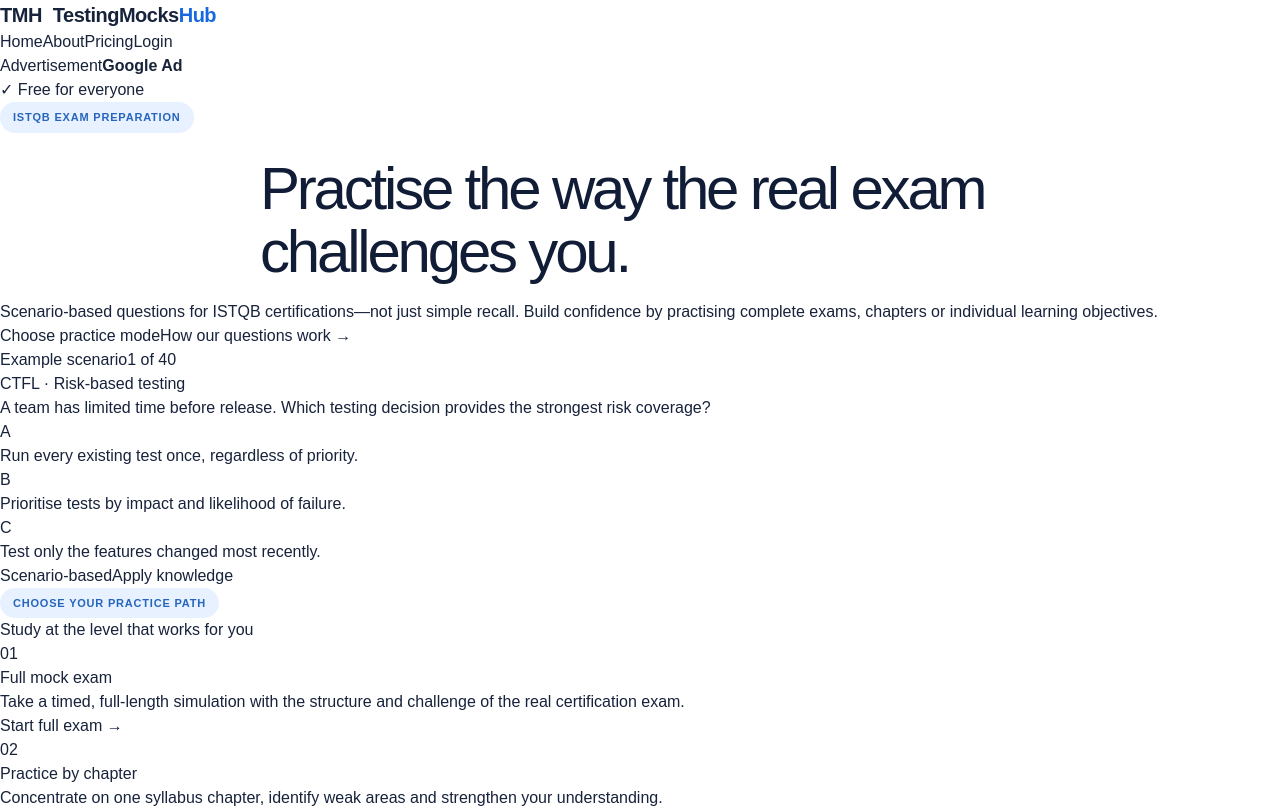
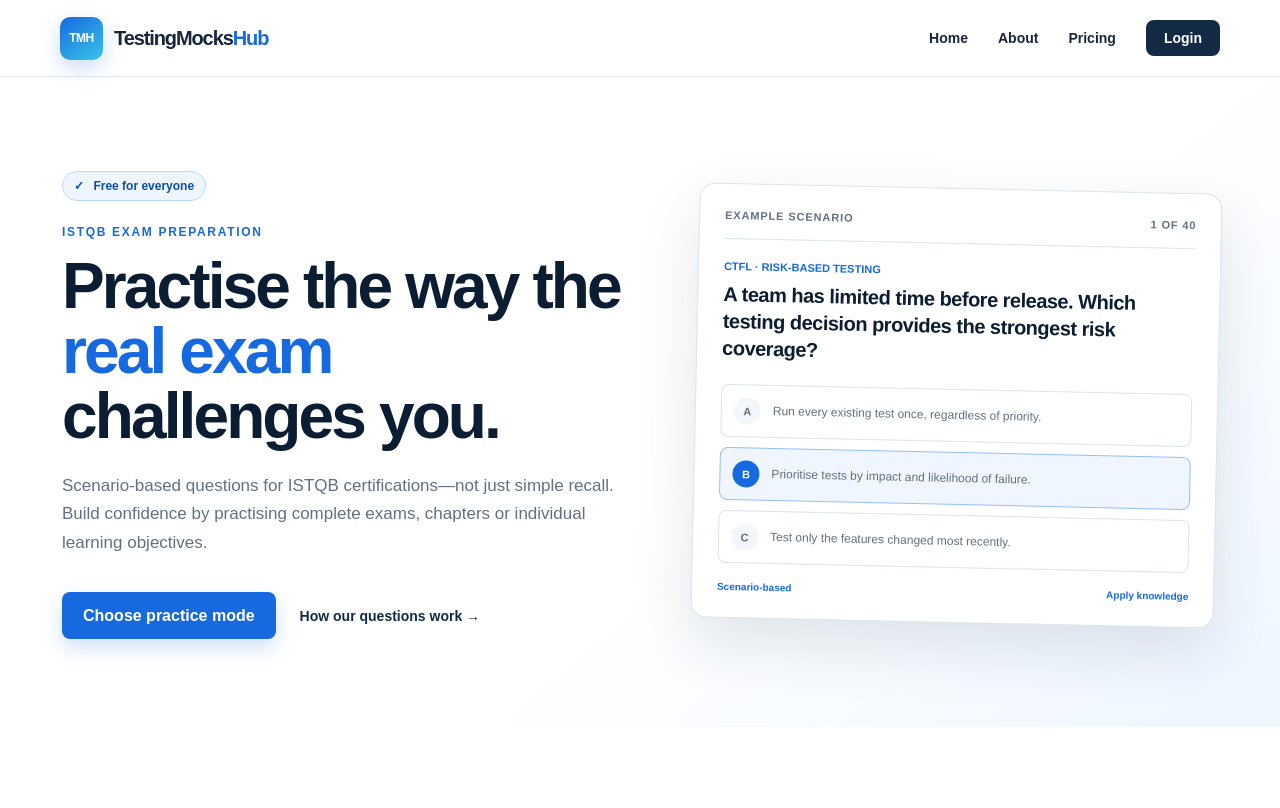
Before and after one commit to ayazfarooq/testingmockshub, a Next.js app: page / in a window 1280 px wide. Shown: the top 808 px of the page. Built offline with nearby package versions, Linux system fonts and the light colour scheme.

Commit message:
reverted changes to css for footer size

```diff
--- a/app/globals.css
+++ b/app/globals.css
@@ -1,89 +1,156 @@
-@import "tailwindcss";
+:root {
+  --navy: #132a45;
+  --navy-deep: #0b1d32;
+  --blue: #1769e0;
+  --blue-dark: #0d4eac;
+  --cyan: #39c4e8;
+  --ink: #17263a;
+  --muted: #617083;
+  --line: #dce4ec;
+  --soft: #f3f7fb;
+  --white: #ffffff;
+  --font-body: Arial, sans-serif;
+  --font-heading: Arial, sans-serif;
+}
 
-:root { --ink:#17223b; --muted:#62708a; --navy:#111d36; --blue:#1769e0; --line:#dce5f2; --mint:#23a879; }
-* { box-sizing:border-box; }
-html { scroll-behavior:smooth; }
-body { margin:0; background:#fff; color:var(--ink); font-family:Arial, Helvetica, sans-serif; }
-a { color:inherit; text-decoration:none; }
-.site-shell { min-height:100vh; }
-.topbar { height:78px; display:flex; align-items:center; justify-content:space-between; padding:0 max(24px, calc((100vw - 1320px)/2)); border-bottom:1px solid #e7edf5; background:rgba(255,255,255,.96); position:sticky; top:0; z-index:20; backdrop-filter:blur(12px); }
-.brand { display:flex; align-items:center; gap:11px; font-size:20px; font-weight:800; letter-spacing:-.5px; }
-.brand>span:last-child>span,.footer-brand span { color:var(--blue); }
-.brand-mark { width:38px; height:38px; border-radius:10px; display:grid; place-items:center; color:#fff; font-size:12px; background:linear-gradient(135deg,var(--blue),#50a2ff); box-shadow:0 6px 14px #1769e033; }
-.main-nav { display:flex; align-items:center; gap:34px; font-size:14px; font-weight:600; }
-.main-nav a { padding:10px 0; color:#4b5870; }
-.main-nav a:hover,.main-nav .active { color:var(--blue); }
-.main-nav .login-link { padding:10px 21px; border:1px solid #c9d5e6; border-radius:9px; color:var(--ink); }
-.page-grid { display:grid; grid-template-columns:150px minmax(0, 1040px) 150px; gap:24px; max-width:1436px; margin:0 auto; padding:0 16px; }
-.ad-rail { position:sticky; top:102px; margin-top:24px; height:600px; border:1px dashed #cbd6e5; border-radius:8px; color:#a2acba; background:#fafbfd; display:flex; flex-direction:column; align-items:center; justify-content:center; gap:18px; text-align:center; }
-.ad-rail>span { position:absolute; top:18px; font-size:9px; letter-spacing:1.7px; }
-.ad-mark { width:92px; height:92px; display:grid; place-items:center; border:1px solid #dde4ed; border-radius:50%; font-size:11px; line-height:1.5; }
-.ad-rail small { font-size:10px; }
-main { min-width:0; }
-.hero { text-align:center; padding:75px 30px 48px; background:radial-gradient(circle at 50% 0,#edf5ff 0,transparent 55%); }
-.eyebrow { display:inline-flex; align-items:center; gap:8px; padding:7px 13px; border-radius:20px; background:#e8f1ff; color:#2565bd; font-size:11px; font-weight:800; letter-spacing:.8px; text-transform:uppercase; }
-.eyebrow span { background:var(--blue); color:#fff; width:17px; height:17px; border-radius:50%; display:grid; place-items:center; font-size:10px; }
-h1 { margin:24px auto 17px; max-width:760px; font-size:60px; line-height:1.05; letter-spacing:-3.2px; color:var(--navy); }
-h1 em { font-style:normal; color:var(--blue); }
-.hero-copy { max-width:650px; margin:0 auto; font-size:18px; line-height:1.65; color:var(--muted); }
-.hero-points { display:flex; justify-content:center; gap:27px; margin-top:28px; font-size:12px; font-weight:700; color:#4f5d73; }
-.hero-points span { display:flex; align-items:center; gap:7px; }
-.check-icon { width:19px; height:19px; flex:none; color:var(--mint); background:#ddf6ed; border-radius:50%; padding:2px; }
-.practice-section { padding:43px 38px 72px; }
-.section-heading { text-align:center; }
-.section-heading>p,.section-label { color:var(--blue); font-size:10px; letter-spacing:1.8px; font-weight:800; }
-.section-heading h2,.difference-copy h2,.free-banner h2 { margin:10px 0 8px; color:var(--navy); font-size:31px; letter-spacing:-1.2px; }
-.section-heading>span { color:var(--muted); font-size:14px; }
-.mode-grid { display:grid; grid-template-columns:repeat(3,1fr); gap:17px; margin-top:34px; }
-.mode-card { position:relative; min-height:315px; display:flex; flex-direction:column; padding:26px; border:1px solid var(--line); border-radius:15px; background:#fff; box-shadow:0 8px 24px rgba(29,57,92,.06); transition:.2s ease; }
-.mode-card:hover { transform:translateY(-4px); border-color:#9dc5fb; box-shadow:0 15px 35px rgba(29,86,158,.12); }
-.mode-card.featured { border:2px solid var(--blue); padding:25px; }
-.card-top { height:48px; display:flex; justify-content:space-between; align-items:flex-start; }
-.card-icon { width:43px; height:43px; padding:10px; border-radius:11px; color:var(--blue); background:#eaf3ff; }
-.recommended { font-size:8px; letter-spacing:1.1px; font-weight:800; color:#fff; background:var(--blue); border-radius:4px; padding:6px 8px; }
-.mode-card h3 { margin:18px 0 10px; font-size:18px; letter-spacing:-.3px; }
-.mode-card p { margin:0; color:var(--muted); font-size:13px; line-height:1.65; }
-.card-meta { margin-top:17px; padding-top:14px; display:flex; gap:15px; border-top:1px solid #edf1f6; color:#738097; font-size:10px; }
-.mode-card strong { margin-top:auto; padding-top:20px; display:flex; align-items:center; gap:8px; color:var(--blue); font-size:12px; }
-.arrow-icon { width:17px; height:17px; }
-.difference-section { margin:0 18px 72px; padding:58px; display:grid; grid-template-columns:.9fr 1.1fr; gap:60px; border-radius:22px; background:var(--navy); color:#fff; overflow:hidden; position:relative; }
-.difference-section:before { content:""; position:absolute; width:280px; height:280px; border:1px solid #ffffff0d; border-radius:50%; left:-130px; bottom:-150px; box-shadow:0 0 0 55px #ffffff08,0 0 0 110px #ffffff05; }
-.difference-copy { position:relative; z-index:1; }
-.difference-copy h2 { color:#fff; line-height:1.2; }
-.difference-copy>p:not(.section-label) { color:#aebbd0; font-size:13px; line-height:1.7; }
-.difference-copy ul { list-style:none; padding:6px 0 0; margin:0; display:grid; gap:17px; }
-.difference-copy li { display:flex; gap:11px; align-items:flex-start; }
-.difference-copy li strong { display:block; font-size:12px; margin-bottom:4px; }
-.difference-copy li small { color:#98a8bf; font-size:11px; }
-.question-preview { background:#fff; color:var(--ink); border-radius:14px; padding:22px; box-shadow:0 25px 50px #050b1766; transform:rotate(1deg); }
-.preview-head { display:flex; justify-content:space-between; color:#738097; font-size:9px; text-transform:uppercase; letter-spacing:1px; padding-bottom:12px; border-bottom:1px solid #e8edf4; }
-.preview-label { color:var(--blue); font-size:8px; font-weight:800; letter-spacing:1px; margin:16px 0 7px; }
-.question-preview h3 { margin:0 0 15px; font-size:13px; line-height:1.55; }
-.answer { display:flex; align-items:center; gap:10px; min-height:36px; margin-top:7px; padding:8px 10px; border:1px solid #dfe6ef; border-radius:7px; color:#6a768a; font-size:10px; }
-.answer span { flex:1; }
-.answer.selected { border-color:#36aa83; background:#edfaf5; color:#176e55; font-weight:700; }
-.answer b { width:17px; height:17px; display:grid; place-items:center; color:#fff; background:#32a77f; border-radius:50%; }
-.explanation { margin-top:12px; padding:10px 12px; border-left:3px solid var(--blue); border-radius:3px; background:#eef5ff; color:#5b6880; font-size:9px; line-height:1.5; }
-.explanation strong { color:var(--blue); }
-.free-banner { margin:0 18px 28px; padding:34px 40px; display:flex; align-items:center; justify-content:space-between; border:1px solid #d6e7fb; border-radius:16px; background:linear-gradient(120deg,#eef6ff,#f8fbff); }
-.free-banner>div>span { color:var(--blue); font-size:9px; letter-spacing:1.5px; font-weight:800; }
-.free-banner h2 { margin:7px 0 5px; font-size:25px; }
-.free-banner p { margin:0; color:var(--muted); font-size:12px; }
-.free-banner>a { display:flex; gap:9px; align-items:center; padding:13px 18px; border-radius:9px; background:var(--blue); color:#fff; font-size:12px; font-weight:800; box-shadow:0 8px 18px #1769e033; }
-footer { height:78px; background:#0c172c; color:#a9b3c5; padding:0 max(24px,calc((100vw - 1180px)/2)); display:grid; grid-template-rows:49px 29px; }
-.footer-inner { display:grid; grid-template-columns:1fr auto 1fr; align-items:center; gap:30px; }
-.footer-brand { color:#fff; font-size:17px; font-weight:800; }
-.footer-inner nav { display:flex; gap:28px; font-size:11px; }
-.footer-inner nav a:hover { color:#fff; }
-.footer-inner p { text-align:right; margin:0; font-size:10px; }
-.footer-bottom { display:grid; place-items:center; border-top:1px solid #ffffff12; text-align:center; font-size:9px; color:#6f7c91; }
-@media (max-width:1180px) { .page-grid { grid-template-columns:minmax(0,1040px); max-width:1080px; } .ad-rail { display:none; } }
-@media (max-width:760px) {
-  .topbar { height:auto; min-height:68px; padding:14px 20px; } .brand { font-size:17px; } .brand-mark { width:34px; height:34px; }
-  .main-nav { gap:15px; font-size:12px; } .main-nav a:nth-child(2),.main-nav a:nth-child(3) { display:none; } .main-nav .login-link { padding:8px 13px; }
-  .page-grid { padding:0; } .hero { padding:55px 22px 35px; } h1 { font-size:43px; letter-spacing:-2.2px; } .hero-copy { font-size:15px; } .hero-points { flex-wrap:wrap; gap:12px 18px; }
-  .practice-section { padding:38px 20px 55px; } .section-heading h2 { font-size:27px; } .mode-grid { grid-template-columns:1fr; } .mode-card { min-height:280px; }
-  .difference-section { margin:0 12px 50px; padding:34px 22px; grid-template-columns:1fr; gap:30px; } .question-preview { transform:none; }
-  .free-banner { margin:0 12px 24px; padding:27px 22px; align-items:flex-start; flex-direction:column; gap:22px; }
-  footer { height:auto; min-height:68px; padding:18px 20px 12px; display:block; } .footer-inner { grid-template-columns:1fr; gap:14px; text-align:center; padding-bottom:14px; } .footer-inner nav { justify-content:center; flex-wrap:wrap; gap:12px 22px; } .footer-inner p { text-align:center; } .footer-bottom { padding-top:10px; }
+* { box-sizing: border-box; }
+html { scroll-behavior: smooth; }
+body { margin: 0; color: var(--ink); background: var(--white); font-family: var(--font-body); }
+a { color: inherit; }
+button, input, select { font: inherit; }
+button, a { -webkit-tap-highlight-color: transparent; }
+
+.siteHeader { position: sticky; top: 0; z-index: 20; border-bottom: 1px solid rgba(220,228,236,.9); background: rgba(255,255,255,.96); backdrop-filter: blur(16px); }
+.headerInner, .footerInner { width: min(1160px, calc(100% - 40px)); margin: 0 auto; display: flex; align-items: center; justify-content: space-between; }
+.headerInner { min-height: 76px; }
+.brand { display: inline-flex; align-items: center; gap: 11px; text-decoration: none; }
+.brandMark { width: 43px; height: 43px; display: grid; place-items: center; border-radius: 10px; color: var(--white); background: linear-gradient(145deg,var(--blue),var(--cyan)); font-family: var(--font-heading); font-size: 12px; font-weight: 800; letter-spacing: -.04em; box-shadow: 0 8px 20px rgba(23,105,224,.22); }
+.brandName { font-family: var(--font-heading); font-size: 20px; font-weight: 800; letter-spacing: -.055em; }
+.brandName span { color: var(--blue); }
+.mainNav, .footerNav { display: flex; align-items: center; gap: 30px; }
+.mainNav a, .footerNav a { font-size: 14px; font-weight: 650; text-decoration: none; }
+.mainNav a:hover, .footerNav a:hover, .textLink:hover { color: var(--blue); }
+.mainNav .loginButton { padding: 10px 18px; color: var(--white); border-radius: 8px; background: var(--navy); }
+.mainNav .loginButton:hover { color: var(--white); background: var(--blue); }
+
+.pageShell { display: grid; grid-template-columns: minmax(140px, 1fr) minmax(0, 1120px) minmax(140px, 1fr); }
+.contentColumn { min-width: 0; border-inline: 1px solid var(--line); }
+.adRail { padding: 42px 20px; background: var(--soft); }
+.adPlaceholder { position: sticky; top: 118px; min-height: 520px; display: grid; align-content: center; justify-items: center; gap: 8px; color: #8996a4; border: 1px dashed #b9c6d3; border-radius: 8px; background: rgba(255,255,255,.45); }
+.adPlaceholder span { font-size: 10px; letter-spacing: .15em; text-transform: uppercase; }
+.adPlaceholder strong { font-size: 13px; font-weight: 600; }
+
+.heroSection { min-height: 650px; display: grid; grid-template-columns: 1.05fr .95fr; gap: 54px; align-items: center; padding: 72px 62px 66px; background: linear-gradient(140deg,#fff 0%,#fff 60%,#eef6ff 100%); }
+.eyebrow { margin: 0 0 15px; color: var(--blue); font-size: 12px; font-weight: 800; letter-spacing: .14em; text-transform: uppercase; }
+.freeBadge { width: fit-content; margin-bottom: 24px; padding: 7px 11px; color: var(--blue-dark); border: 1px solid #bcd7ff; border-radius: 999px; background: #edf5ff; font-size: 12px; font-weight: 750; }
+.freeBadge span { margin-right: 6px; }
+h1, h2, h3 { margin-top: 0; color: var(--navy-deep); font-family: var(--font-heading); letter-spacing: -.045em; }
+.heroCopy h1 { max-width: 620px; margin-bottom: 22px; font-size: clamp(42px,5vw,65px); line-height: 1.02; }
+.heroCopy h1 span { color: var(--blue); }
+.heroLead { max-width: 600px; margin: 0; color: var(--muted); font-size: 17px; line-height: 1.7; }
+.heroActions { display: flex; align-items: center; gap: 24px; margin-top: 34px; }
+.primaryButton, .lightButton { display: inline-flex; justify-content: center; align-items: center; min-height: 47px; padding: 0 21px; border: 0; border-radius: 8px; text-decoration: none; font-weight: 750; cursor: pointer; }
+.primaryButton { color: var(--white); background: var(--blue); box-shadow: 0 9px 20px rgba(23,105,224,.2); }
+.primaryButton:hover { background: var(--blue-dark); }
+.primaryButton:disabled { opacity: .65; cursor: wait; }
+.textLink { color: var(--navy); font-size: 14px; font-weight: 750; text-decoration: none; }
+
+.questionPreview { padding: 25px; border: 1px solid var(--line); border-radius: 16px; background: var(--white); box-shadow: 0 24px 60px rgba(18,46,78,.12); transform: rotate(1.25deg); }
+.previewTop, .previewFoot { display: flex; justify-content: space-between; align-items: center; }
+.previewTop { padding-bottom: 17px; color: var(--muted); border-bottom: 1px solid var(--line); font-size: 11px; font-weight: 750; text-transform: uppercase; letter-spacing: .08em; }
+.previewMeta { margin: 21px 0 9px; color: var(--blue); font-size: 11px; font-weight: 800; text-transform: uppercase; }
+.questionPreview h2 { margin-bottom: 22px; font-size: 20px; line-height: 1.35; letter-spacing: -.025em; }
+.answerOption { display: flex; gap: 12px; align-items: center; margin-top: 10px; padding: 12px; border: 1px solid var(--line); border-radius: 8px; }
+.answerOption > span { flex: 0 0 auto; width: 27px; height: 27px; display: grid; place-items: center; border-radius: 50%; color: var(--muted); background: var(--soft); font-size: 11px; font-weight: 800; }
+.answerOption p { margin: 0; color: var(--muted); font-size: 12px; line-height: 1.4; }
+.answerOption.selected { border-color: #94beff; background: #f0f6ff; }
+.answerOption.selected > span { color: var(--white); background: var(--blue); }
+.previewFoot { margin-top: 18px; color: var(--blue); font-size: 10px; font-weight: 750; }
+
+.practiceSection { padding: 84px 62px; }
+.sectionHeading { max-width: 640px; margin-bottom: 38px; }
+.sectionHeading h2, .differenceSection h2, .freeSection h2 { margin-bottom: 0; font-size: clamp(31px,4vw,46px); line-height: 1.1; }
+.practiceGrid { display: grid; grid-template-columns: repeat(3,1fr); gap: 18px; }
+.practiceCard { min-height: 310px; display: flex; flex-direction: column; padding: 28px; border: 1px solid var(--line); border-radius: 12px; background: var(--white); transition: transform .2s,box-shadow .2s,border-color .2s; }
+.practiceCard:hover { transform: translateY(-4px); border-color: #a9caff; box-shadow: 0 16px 36px rgba(18,46,78,.1); }
+.cardNumber { width: 42px; height: 42px; display: grid; place-items: center; margin-bottom: 46px; color: var(--blue); border-radius: 9px; background: #edf5ff; font-size: 12px; font-weight: 850; }
+.practiceCard h3 { margin-bottom: 12px; font-size: 21px; }
+.practiceCard p { margin: 0 0 24px; color: var(--muted); font-size: 14px; line-height: 1.6; }
+.practiceCard a { margin-top: auto; color: var(--blue); font-size: 13px; font-weight: 800; text-decoration: none; }
+
+.differenceSection { display: grid; grid-template-columns: .9fr 1.1fr; gap: 66px; padding: 84px 62px; background: var(--soft); }
+.differenceCopy > p { margin: 0 0 30px; color: var(--muted); line-height: 1.75; }
+.differenceCopy ul { margin: 0; padding: 0; list-style: none; }
+.differenceCopy li { display: flex; align-items: center; gap: 15px; padding: 15px 0; border-top: 1px solid var(--line); font-weight: 700; }
+.differenceCopy li span { color: var(--blue); font-size: 11px; }
+.freeSection { padding: 72px 62px; color: var(--white); text-align: center; background: var(--navy); }
+.freeSection .eyebrow { color: var(--cyan); }
+.freeSection h2 { color: var(--white); }
+.freeSection > p:not(.eyebrow) { margin: 17px 0 27px; color: #bfd0e2; }
+.lightButton { color: var(--navy); background: var(--white); }
+
+.siteFooter { color: #c1cfdd; background: var(--navy-deep); }
+.footerInner { min-height: 150px; gap: 30px; }
+.siteFooter .brandName { color: var(--white); }
+.footerInner > p { margin: 0; font-size: 12px; }
+
+.standardPage { width: min(1060px,calc(100% - 40px)); min-height: 65vh; margin: 0 auto; padding: 90px 0; }
+.pageIntro { max-width: 800px; margin-bottom: 55px; }
+.pageIntro h1, .selectionPanel h1, .authCard h1 { margin-bottom: 20px; font-size: clamp(39px,6vw,64px); line-height: 1.05; }
+.pageLead { color: var(--muted); font-size: 18px; line-height: 1.7; }
+.pageLead p { margin: 0; }
+.proseGrid { display: grid; grid-template-columns: repeat(3,1fr); gap: 20px; }
+.proseGrid article { padding: 28px; border: 1px solid var(--line); border-radius: 12px; }
+.proseGrid h2 { font-size: 22px; }
+.proseGrid p, .legalPage section p { color: var(--muted); line-height: 1.7; }
+.pricingCard { max-width: 540px; padding: 38px; border: 1px solid var(--line); border-radius: 14px; box-shadow: 0 18px 50px rgba(18,46,78,.09); }
+.price { margin: 0 0 24px; color: var(--navy); font: 800 50px var(--font-heading); letter-spacing: -.05em; }
+.price span { color: var(--muted); font: 500 14px var(--font-body); letter-spacing: 0; }
+.pricingCard ul { margin: 0 0 30px; padding-left: 20px; color: var(--muted); line-height: 2; }
+.legalPage section { max-width: 800px; }
+.legalPage section h2 { margin: 38px 0 10px; }
+
+.authPage { min-height: 70vh; display: grid; place-items: center; padding: 70px 20px; background: var(--soft); }
+.authCard { width: min(450px,100%); padding: 38px; border: 1px solid var(--line); border-radius: 14px; background: var(--white); box-shadow: 0 18px 50px rgba(18,46,78,.1); }
+.authCard > p:not(.eyebrow,.formMessage) { color: var(--muted); }
+.authCard form { display: grid; gap: 9px; margin-top: 28px; }
+.authCard label, .selectionPanel label { margin-top: 8px; font-size: 13px; font-weight: 750; }
+.authCard input, .selectionPanel select { width: 100%; height: 46px; padding: 0 12px; border: 1px solid #bdc9d5; border-radius: 7px; background: var(--white); }
+.authCard .primaryButton { margin-top: 15px; }
+.formMessage { margin-bottom: 0; color: var(--blue-dark); font-size: 13px; }
+.selectionPanel { max-width: 620px; padding: 42px; border: 1px solid var(--line); border-radius: 14px; }
+.selectionPanel > p:not(.eyebrow) { color: var(--muted); line-height: 1.7; }
+.selectionPanel label { display: block; margin: 30px 0 8px; }
+.selectionPanel .primaryButton { margin: 20px 14px 0 0; }
+
+@media (max-width: 1320px) {
+  .pageShell { grid-template-columns: minmax(0,1fr); }
+  .adRail { display: none; }
+  .contentColumn { border-inline: 0; }
 }
+@media (max-width: 850px) {
+  .heroSection, .differenceSection { grid-template-columns: 1fr; }
+  .heroSection { padding: 58px 30px; }
+  .questionPreview { max-width: 570px; transform: none; }
+  .practiceSection, .differenceSection, .freeSection { padding: 62px 30px; }
+  .practiceGrid, .proseGrid { grid-template-columns: 1fr; }
+  .practiceCard { min-height: 250px; }
+  .cardNumber { margin-bottom: 28px; }
+  .footerInner { flex-direction: column; justify-content: center; padding: 35px 0; }
+}
+@media (max-width: 650px) {
+  .headerInner { min-height: 68px; }
+  .brandName { font-size: 17px; }
+  .brandMark { width: 37px; height: 37px; }
+  .mainNav { gap: 14px; }
+  .mainNav a:not(.loginButton) { display: none; }
+  .heroCopy h1 { font-size: 42px; }
+  .heroActions { align-items: flex-start; flex-direction: column; }
+  .footerNav { flex-wrap: wrap; justify-content: center; gap: 18px; }
+  .standardPage { padding: 65px 0; }
+  .authCard, .selectionPanel, .pricingCard { padding: 27px; }
+}
+@media (prefers-reduced-motion: reduce) {
+  html { scroll-behavior: auto; }
+  *, *::before, *::after { transition-duration: .01ms !important; }
+}
```
